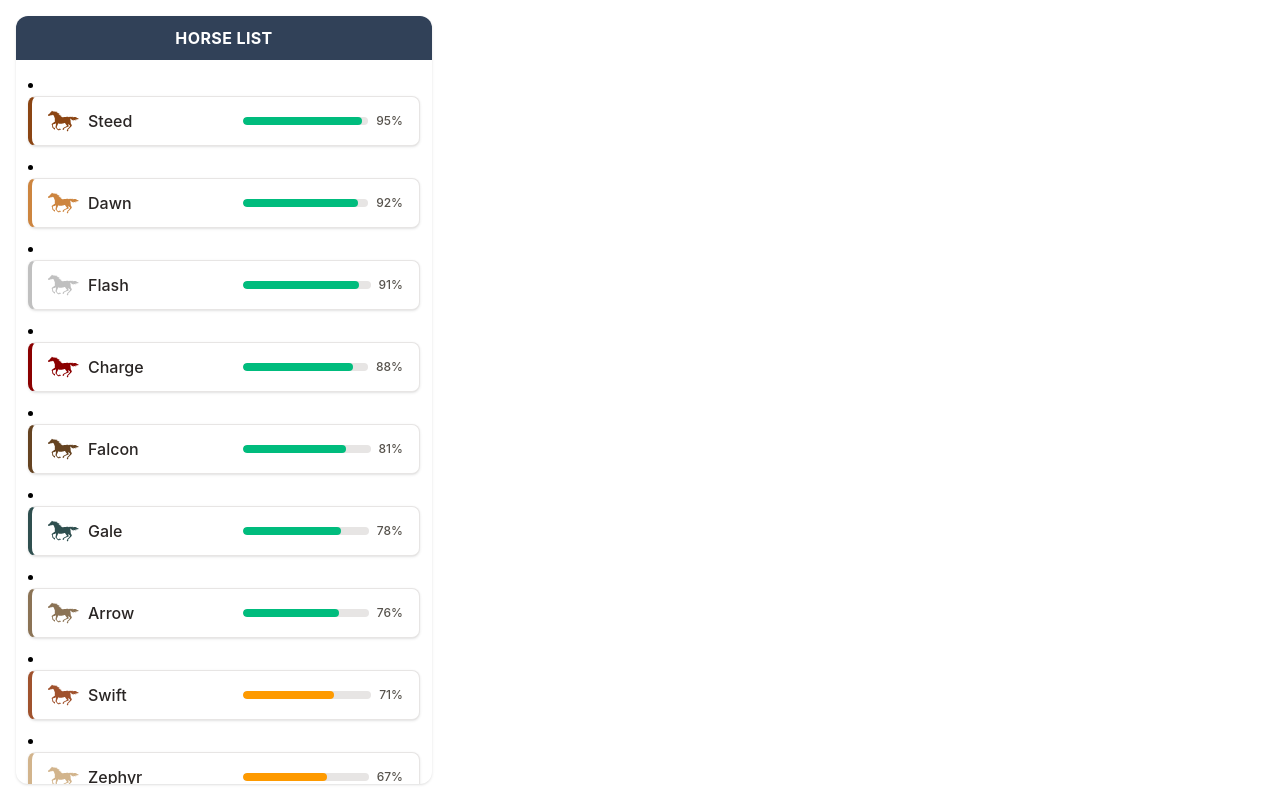
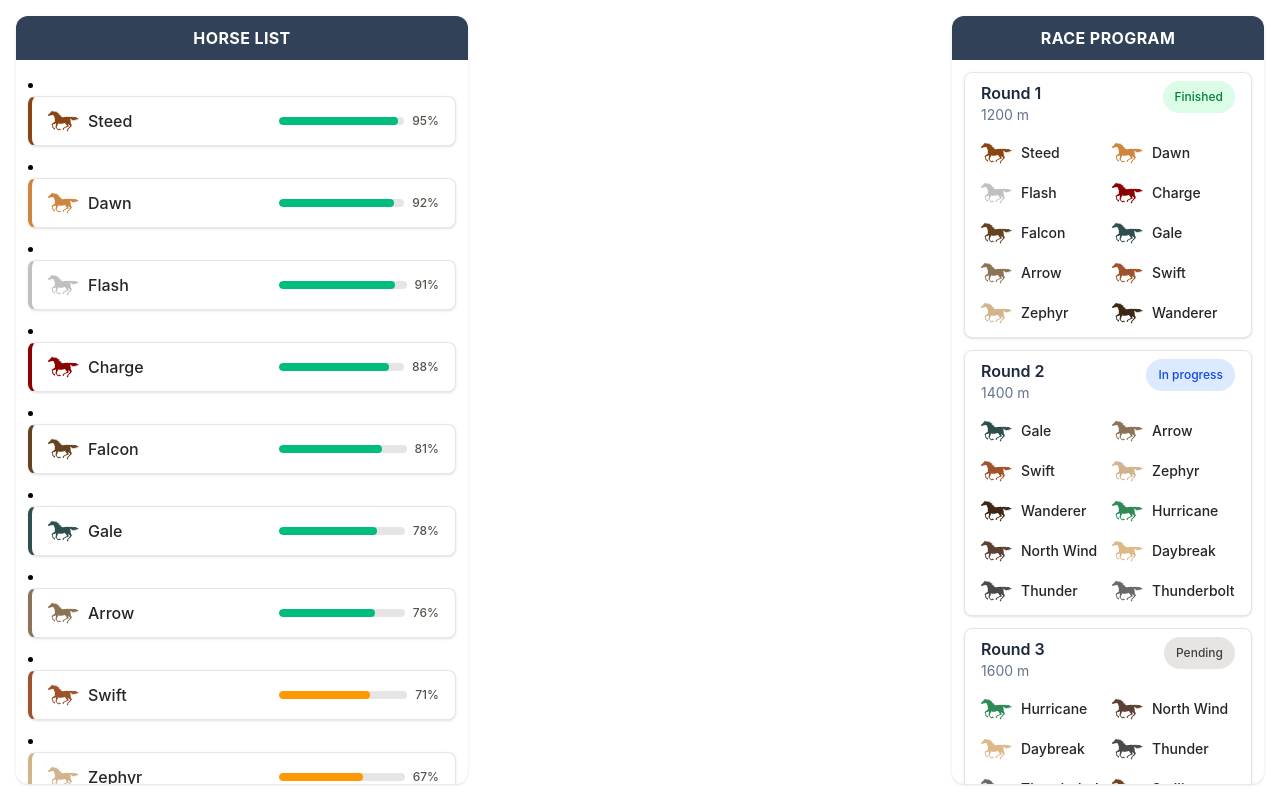
Before and after one commit to szymonmusial/horse-racing-simulator, a Vue app: page / in a window 1280 px wide. Built offline with nearby package versions, Linux system fonts and the light colour scheme.

Commit message:
feat: add race and round program components

```diff
--- /dev/null
+++ b/src/components/base/badge/BaseBadge.vue
@@ -0,0 +1,39 @@
+<template>
+  <span class="inline-flex items-center justify-center rounded-full font-medium" :class="[size, variant]">
+    <slot />
+  </span>
+</template>
+
+<script setup lang="ts">
+import { computed } from 'vue'
+
+export type BadgeVariant = 'default' | 'primary' | 'success' | 'warning' | 'danger'
+export type BadgeSize = 'sm' | 'md'
+
+const props = withDefaults(
+  defineProps<{
+    variant?: BadgeVariant
+    size?: BadgeSize
+  }>(),
+  {
+    variant: 'default',
+    size: 'md',
+  },
+)
+
+const SIZE_CLASSES: Record<BadgeSize, string> = {
+  sm: 'px-3 py-2 text-xs',
+  md: 'px-3 py-2 text-sm',
+}
+
+const VARIANT_CLASSES: Record<BadgeVariant, string> = {
+  default: 'bg-stone-200 text-stone-700',
+  primary: 'bg-blue-100 text-blue-700',
+  success: 'bg-green-100 text-green-700',
+  warning: 'bg-yellow-100 text-yellow-700',
+  danger: 'bg-red-100 text-red-700',
+}
+
+const size = computed(() => SIZE_CLASSES[props.size])
+const variant = computed(() => VARIANT_CLASSES[props.variant])
+</script>
--- a/src/components/base/bar/BaseProgressBar.vue
+++ b/src/components/base/bar/BaseProgressBar.vue
@@ -3,29 +3,31 @@
     <div class="h-2 min-w-0 flex-1 overflow-hidden rounded-full bg-stone-200">
       <div class="h-full rounded-full transition-all duration-500 ease-out" :class="color" :style="{ width }" />
     </div>
+
     <span class="shrink-0 text-xs font-medium text-stone-600">
-      {{ roundedValue }}
+      {{ label }}
     </span>
   </div>
 </template>
 
 <script setup lang="ts">
 import { computed } from 'vue'
+
 const props = withDefaults(defineProps<{ value: number; max?: number }>(), { max: 100 })
 
+const COLOR_STEPS = [
+  { min: 75, class: 'bg-emerald-500' },
+  { min: 50, class: 'bg-amber-500' },
+  { min: 25, class: 'bg-orange-500' },
+  { min: 0, class: 'bg-red-500' },
+]
+
 const percentage = computed(() => {
-  const percentage = (props.value / props.max) * 100
-  const clamp = Math.min(Math.max(percentage, 0), 100)
-  return clamp
+  const raw = (props.value / props.max) * 100
+  return Math.min(Math.max(raw, 0), 100)
 })
 
-const color = computed(() => {
-  if (percentage.value >= 75) return 'bg-emerald-500'
-  if (percentage.value >= 50) return 'bg-amber-500'
-  if (percentage.value >= 25) return 'bg-orange-500'
-  return 'bg-red-500'
-})
-
-const roundedValue = computed(() => `${Math.round(percentage.value)}%`)
+const color = computed(() => COLOR_STEPS.find((step) => percentage.value >= step.min)!.class)
 const width = computed(() => `${percentage.value}%`)
+const label = computed(() => `${Math.round(percentage.value)}%`)
 </script>
--- /dev/null
+++ b/src/components/race/RaceProgram.vue
@@ -0,0 +1,13 @@
+<template>
+  <div v-if="rounds.length > 0" class="flex flex-col gap-3 p-3">
+    <RoundProgram v-for="round in rounds" :key="round.order" :round="round" />
+  </div>
+  <div v-else class="p-4 text-center text-stone-500">No rounds generated</div>
+</template>
+
+<script setup lang="ts">
+import type { Round } from '@/types/round'
+import RoundProgram from '@/components/round/RoundProgram.vue'
+
+defineProps<{ rounds: Round[] }>()
+</script>
--- /dev/null
+++ b/src/components/round/RoundProgram.vue
@@ -0,0 +1,29 @@
+<template>
+  <BaseCard no-accent>
+    <div class="flex flex-col gap-3">
+      <header class="flex items-start justify-between">
+        <div>
+          <h3 class="text-base font-semibold text-slate-800">Round {{ round.order }}</h3>
+          <p class="text-sm text-slate-500">{{ round.distance }} m</p>
+        </div>
+
+        <RoundStatusBadge :status="round.status" size="sm" />
+      </header>
+
+      <div class="grid grid-cols-2 gap-2">
+        <div v-for="horse in round.horses" :key="horse.id">
+          <HorseIdentity :horse="horse" class="text-sm" />
+        </div>
+      </div>
+    </div>
+  </BaseCard>
+</template>
+
+<script setup lang="ts">
+import type { Round } from '@/types/round'
+import BaseCard from '@/components/base/card/BaseCard.vue'
+import RoundStatusBadge from '@/components/round/RoundStatusBadge.vue'
+import HorseIdentity from '@/components/horse/HorseIdentity.vue'
+
+defineProps<{ round: Round }>()
+</script>
--- /dev/null
+++ b/src/components/round/RoundStatusBadge.vue
@@ -0,0 +1,39 @@
+<template>
+  <BaseBadge :variant="variant" :size="size">
+    {{ label }}
+  </BaseBadge>
+</template>
+
+<script setup lang="ts">
+import { computed } from 'vue'
+import { RoundStatus } from '@/types/round'
+import BaseBadge, { type BadgeSize } from '@/components/base/badge/BaseBadge.vue'
+
+const props = defineProps<{ status: RoundStatus; size?: BadgeSize }>()
+
+const label = computed(() => {
+  switch (props.status) {
+    case RoundStatus.PENDING:
+      return 'Pending'
+    case RoundStatus.IN_PROGRESS:
+      return 'In progress'
+    case RoundStatus.FINISHED:
+      return 'Finished'
+    default:
+      return 'Unknown'
+  }
+})
+
+const variant = computed(() => {
+  switch (props.status) {
+    case RoundStatus.PENDING:
+      return 'default'
+    case RoundStatus.IN_PROGRESS:
+      return 'primary'
+    case RoundStatus.FINISHED:
+      return 'success'
+    default:
+      return 'default'
+  }
+})
+</script>
--- /dev/null
+++ b/src/constants/race.ts
@@ -0,0 +1,8 @@
+export const ROUND_DISTANCES: Record<number, number> = {
+  1: 1200,
+  2: 1400,
+  3: 1600,
+  4: 1800,
+  5: 2000,
+  6: 2200,
+} as const
--- /dev/null
+++ b/src/types/round.ts
@@ -0,0 +1,14 @@
+import type { Horse } from '@/types/horse'
+
+export enum RoundStatus {
+  PENDING = 'PENDING',
+  IN_PROGRESS = 'IN_PROGRESS',
+  FINISHED = 'FINISHED',
+}
+
+export type Round = {
+  order: number
+  distance: number
+  status: RoundStatus
+  horses: Horse[]
+}
--- a/src/views/RaceView.vue
+++ b/src/views/RaceView.vue
@@ -1,15 +1,25 @@
 <template>
-  <div class="h-full p-4 flex flex-col">
-    <BasePanel class="w-1/3 min-h-0 flex-1 flex flex-col" title="Horse list">
+  <div class="h-full p-4 flex flex-row gap-4">
+    <BasePanel class="min-h-0 w-1/3 flex-1 flex flex-col" title="Horse list">
       <HorseCardList :horses="horses" />
+    </BasePanel>
+
+    <div class="min-h-0 w-1/3 flex-1 flex flex-col"></div>
+
+    <BasePanel class="min-h-0 w-1/4 flex flex-col" title="Race program">
+      <RaceProgram :rounds="rounds" />
     </BasePanel>
   </div>
 </template>
 
 <script setup lang="ts">
 import type { Horse } from '@/types/horse'
+import type { Round } from '@/types/round'
+import { RoundStatus } from '@/types/round'
+import { ROUND_DISTANCES } from '@/constants/race'
 import HorseCardList from '@/components/horse/HorseCardList.vue'
 import BasePanel from '@/components/base/panel/BasePanel.vue'
+import RaceProgram from '@/components/race/RaceProgram.vue'
 
 const horses: Horse[] = [
   { id: 1, name: 'Lightning', color: '#8B4513', condition: 25 },
@@ -33,4 +43,43 @@ const horses: Horse[] = [
   { id: 19, name: 'Stallion', color: '#6B4423', condition: 37 },
   { id: 20, name: 'Wanderer', color: '#3D2817', condition: 63 },
 ].sort((a, b) => b.condition - a.condition)
+
+const rounds: Round[] = [
+  {
+    order: 1,
+    distance: ROUND_DISTANCES[1]!,
+    horses: horses.slice(0, 10),
+    status: RoundStatus.FINISHED,
+  },
+  {
+    order: 2,
+    distance: ROUND_DISTANCES[2]!,
+    horses: horses.slice(5, 15),
+    status: RoundStatus.IN_PROGRESS,
+  },
+  {
+    order: 3,
+    distance: ROUND_DISTANCES[3]!,
+    horses: horses.slice(10, 20),
+    status: RoundStatus.PENDING,
+  },
+  {
+    order: 4,
+    distance: ROUND_DISTANCES[4]!,
+    horses: horses.slice(0, 10),
+    status: RoundStatus.PENDING,
+  },
+  {
+    order: 5,
+    distance: ROUND_DISTANCES[5]!,
+    horses: horses.slice(2, 12),
+    status: RoundStatus.PENDING,
+  },
+  {
+    order: 6,
+    distance: ROUND_DISTANCES[6]!,
+    horses: horses.slice(4, 14),
+    status: RoundStatus.PENDING,
+  },
+]
 </script>
```
